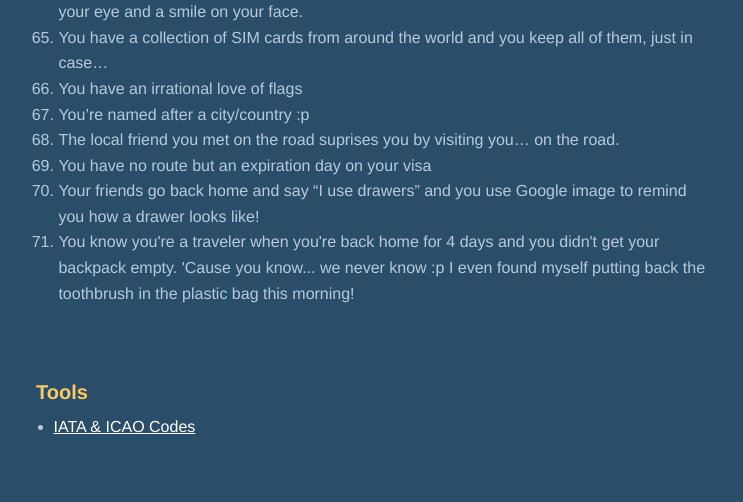
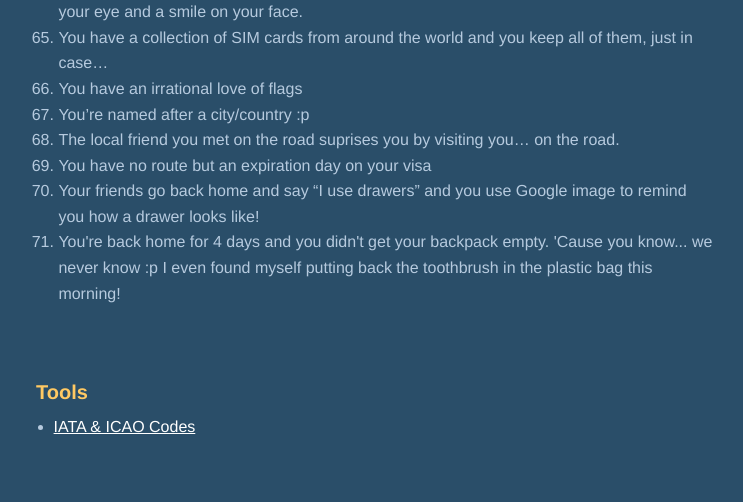
Before and after one commit to spyesx/spyesx.fr-travels, a PHP site: page / in a window 1280 px wide. Shown: the part 5693-6195 px from the top of the page, without its empty margins (264-1007 px from the left). Run offline with PHP 8.4, Linux system fonts and the light colour scheme; style sheets or scripts are compiled from the project's sources; some libraries are stand-ins or nearby versions.

Commit message:
Update Traveler evidences

```diff
--- a/php/you_now_you_are_a_traveler_when.php
+++ b/php/you_now_you_are_a_traveler_when.php
@@ -71,5 +71,5 @@ $traveler_evidences = array(
 	"The local friend you met on the road suprises you by visiting you… on the road.",
 	"You have no route but an expiration day on your visa",
 	"Your friends go back home and say “I use drawers” and you use Google image to remind you how a drawer looks like!",
-	"You know you're a traveler when you're back home for 4 days and you didn't get your backpack empty. 'Cause you know... we never know :p I even found myself putting back the toothbrush in the plastic bag this morning!",
+	"You're back home for 4 days and you didn't get your backpack empty. 'Cause you know... we never know :p I even found myself putting back the toothbrush in the plastic bag this morning!",
 );
```
